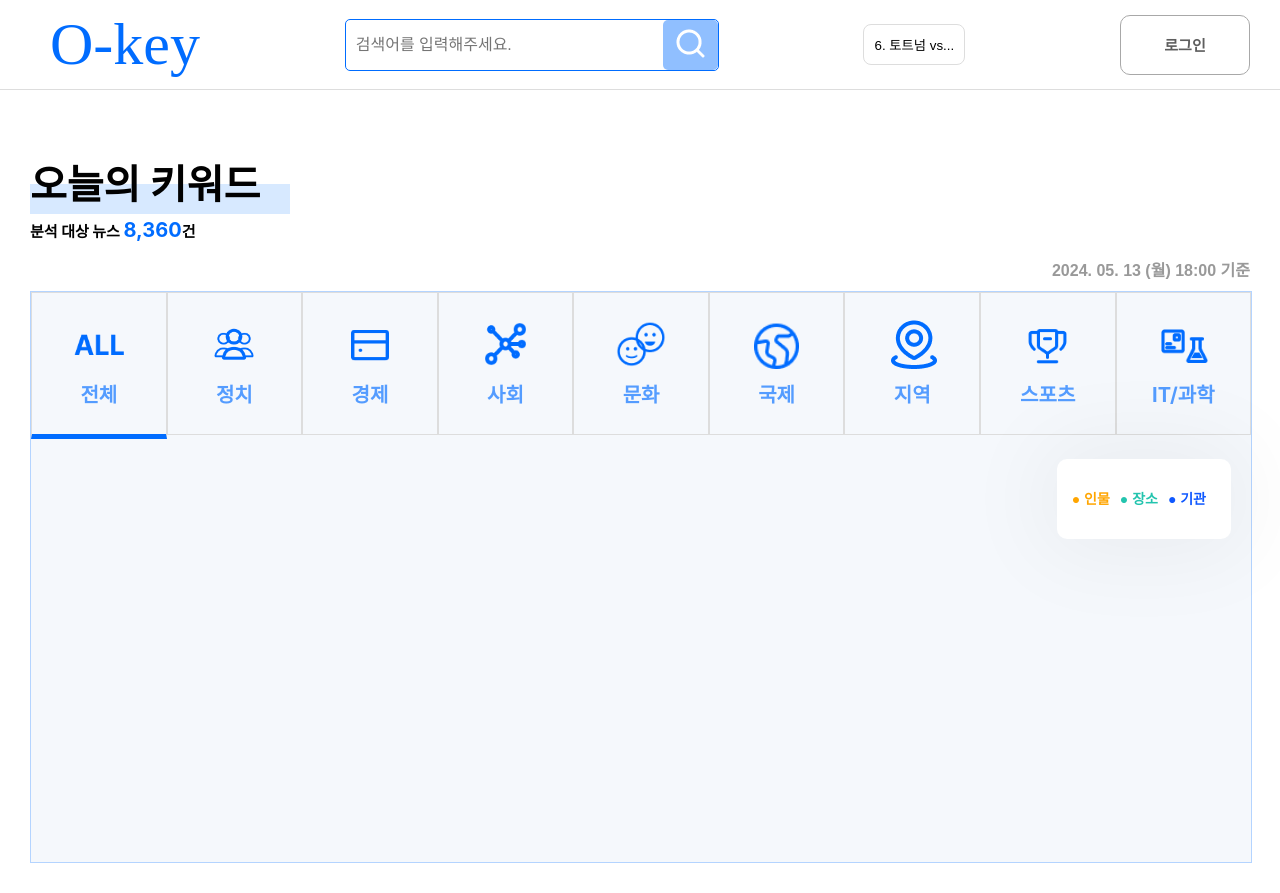
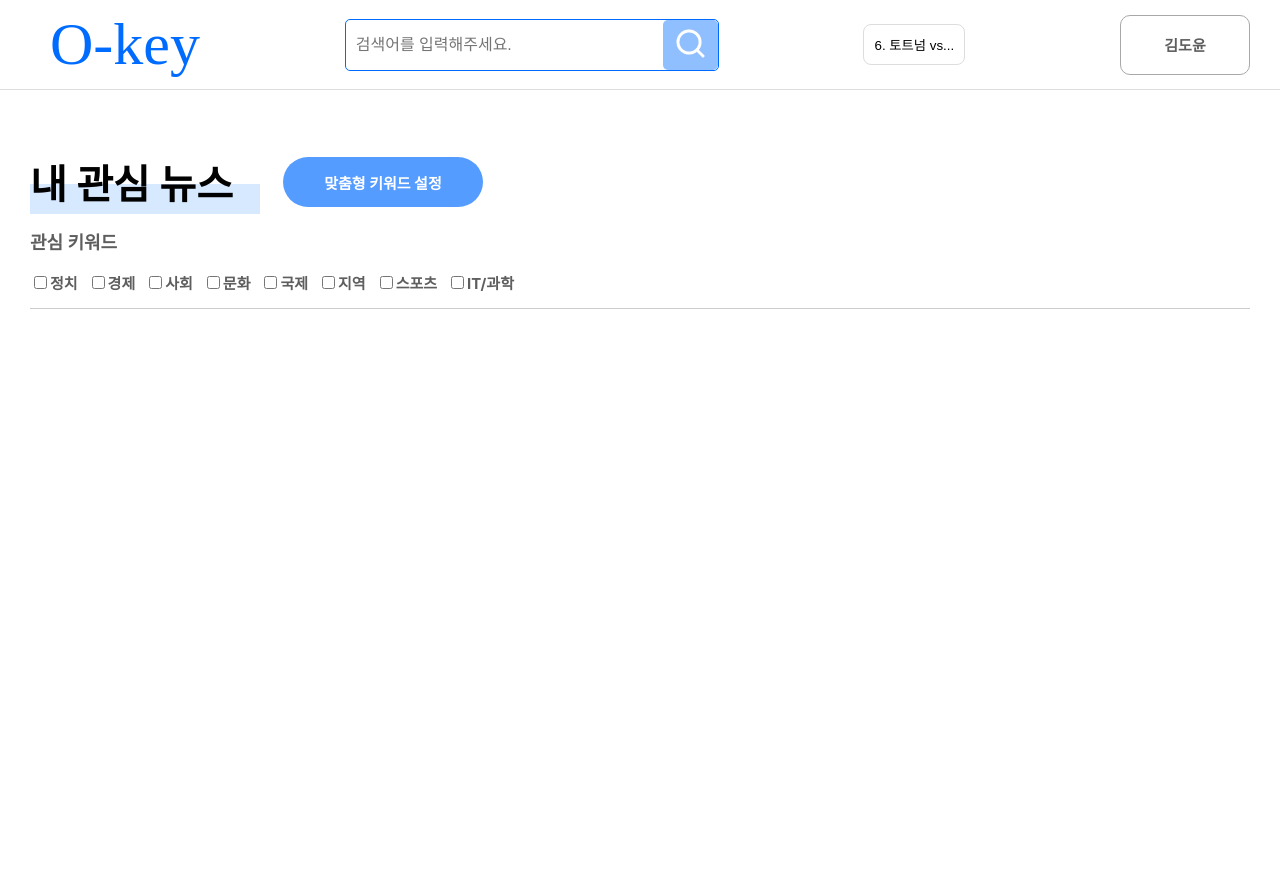
Before and after one commit to faoifh/O-key-Fork, a React (Create React App) app in the folder frontend/: page /Interest_news in a window 1280 px wide. After the commit the page ends 800 px from the top, so only its background shows below. Built offline with nearby package versions, Linux system fonts and the light colour scheme.

Commit message:
feat: Interest_news 페이지, router 추가

```diff
--- a/frontend/package.json
+++ b/frontend/package.json
@@ -8,6 +8,7 @@
     "@testing-library/user-event": "^13.5.0",
     "react": "^18.3.1",
     "react-dom": "^18.3.1",
+    "react-router-dom": "^6.23.1",
     "react-scripts": "5.0.1",
     "web-vitals": "^2.1.4"
   },
--- a/frontend/src/App.js
+++ b/frontend/src/App.js
@@ -1,10 +1,17 @@
 import Mainpage from "./Mainpage/Mainpage";
+import Interest_news from "./Interest_news/Interest_news";
+import { Routes, Route, BrowserRouter } from "react-router-dom";
 
 function App() {
   return (
-    <div>
-      <Mainpage />
-    </div>
+    <BrowserRouter>
+      <Routes>
+        {/* 메인 페이지 */}
+        <Route path="/Mainpage" element={<Mainpage />} />
+        {/* 관심 뉴스 페이지 */}
+        <Route path="/Interest_news" element={<Interest_news />} />
+      </Routes>
+  </BrowserRouter>
   );
 }
 
--- /dev/null
+++ b/frontend/src/Interest_news/Interest_news.js
@@ -0,0 +1,86 @@
+import React, { useState } from 'react';
+import styles from './Interest_news.module.css'; // CSS 모듈을 가져옵니다.
+
+
+export default function Interest_news() {
+    const [isOpen, setIsOpen] = useState(false);
+    const [selectedCategory, setSelectedCategory] = useState('전체');
+    const [keywords, setKeywords] = useState([
+        { id: 1, text: '정치', checked: false },
+        { id: 2, text: '경제', checked: false },
+        { id: 3, text: '사회', checked: false },
+        { id: 4, text: '문화', checked: false },
+        { id: 5, text: '국제', checked: false },
+        { id: 6, text: '지역', checked: false },
+        { id: 7, text: '스포츠', checked: false },
+        { id: 8, text: 'IT/과학', checked: false },
+    ]);
+
+    const toggleDropdown = () => {
+        setIsOpen(!isOpen);
+    };
+
+    const handleCategoryClick = (category) => {
+        setSelectedCategory(category);
+    };
+
+    const handleCheckboxChange = (id) => {
+        setKeywords((prevKeywords) =>
+            prevKeywords.map((keyword) =>
+                keyword.id === id ? { ...keyword, checked: !keyword.checked } : keyword
+            )
+        );
+    };
+
+    return (
+        <div className={`${styles.app}`}>
+            <div className={`${styles.navbar}`}>
+                <div className={`${styles.logo}`}>O-key</div>
+                <div className={`${styles.search_bar}`}>
+                    <input type="text" placeholder="검색어를 입력해주세요." />
+                    <button type="button">
+                        <img src="/img/icon-search.png" alt="Search" />
+                    </button>
+                </div>
+                <div className={`${styles.dropdownwrapper}`}>
+                    <button className={`${styles.dropdown}`} onClick={toggleDropdown}>6. 토트넘 vs...
+                    </button>
+                    {isOpen && (
+                        <div className={styles.dropdownContent}>
+                            <p>콘텐츠 1</p>
+                            <p>콘텐츠 2</p>
+                            <p>콘텐츠 3</p>
+                        </div>
+                    )}
+                </div>
+                <div className={`${styles.login}`}>
+                    <button className={`${styles.loginbtn}`}>김도윤</button>
+                </div>
+            </div>
+            <div className={`${styles.content}`}>
+                <div className={`${styles.contentwrapper}`}>
+                    <div className={`${styles.keyword_header}`}>
+                        <h2>내 관심 뉴스</h2>
+                        <div className={`${styles.keyword_setting}`}>
+                            <button className={`${styles.settingbtn}`}>맞춤형 키워드 설정</button>
+                        </div>
+                    </div>
+                    <div className={`${styles.keywordbox}`}></div>
+                    <p>관심 키워드</p>
+                    <div className={`${styles.checkboxContainer}`}>
+                        {keywords.map((keyword) => (
+                            <label key={keyword.id} className={styles.checkboxLabel}>
+                                <input
+                                    type="checkbox"
+                                    checked={keyword.checked}
+                                    onChange={() => handleCheckboxChange(keyword.id)}
+                                />
+                                {keyword.text}
+                            </label>
+                        ))}
+                    </div>
+                </div>
+            </div>
+        </div>
+    );
+}
--- /dev/null
+++ b/frontend/src/Interest_news/Interest_news.module.css
@@ -0,0 +1,178 @@
+body {
+    font-family: Arial, sans-serif;
+    margin: 0;
+    padding: 0;
+    background-color: white;
+  }
+
+  .app {
+    width: 100%;
+    min-width: 750px;
+  }
+
+  .navbar {
+    display: flex;
+    align-items: center;
+    justify-content: space-between;
+    padding: 10px 20px;
+    background-color: #fff;
+    border-bottom: 1px solid #ddd;
+  }
+
+  .logo {
+    margin-left : 30px;
+    color: #006CFF;
+    font-family: Lemon;
+    font-size: 60px;
+    font-style: normal;
+    font-weight: 400;
+    line-height: normal;
+  }
+
+  .search_bar {
+    display: flex;
+    align-items: center;
+    border: 1px solid #006CFF;
+    border-radius: 5px;
+    width: 30%;
+    height: 50px;
+  }
+
+  .search_bar input {
+    border: none;
+    outline: none;
+    width: 100%;
+    padding: 10px;
+    font-size: 16px;
+  }
+
+  .search_bar button {
+    border: 1px solid #006CFF;
+    background: #90BFFF;
+    border: none;
+    color: white;
+    cursor: pointer;
+    width: 65px;
+    height: 50px;
+    border-radius: 5px;
+  }
+
+  .dropdown, .login {
+    display: flex;
+    align-items: center;
+    padding: 0 10px;
+
+  }
+
+  .dropdown {
+    width: 100%;
+    display: flex;
+    align-items: center;
+    justify-content: space-between;
+    border: 1px solid #ddd;
+    border-radius: 8px;
+    padding: 10px;
+    cursor: pointer;
+    background-color: #fff;
+  }
+
+  .dropdownContent {
+    display: none;
+    background-color: #f9f9f9;
+    padding: 10px;
+    border: 1px solid #ddd;
+    border-radius: 8px;
+    margin-top: 5px;
+  }
+
+  .loginbtn {
+    width: 130px;
+    height: 60px;
+    border-radius: 10px;
+    border: 1px solid #A8A8A8;
+    background: #FFF;
+    color: #5E5E5E;
+    font-family: Inter;
+    font-size: 15px;
+    font-style: normal;
+    font-weight: 700;
+    line-height: normal;
+    cursor: pointer;
+  }
+
+  .content {
+    padding: 30px;
+  }
+
+  .contentwrapper {
+    padding : 0 0 15px;
+    border-bottom: 1px solid #CCC;
+  }
+
+  .keyword_header {
+    margin-bottom: -60px;
+    display: flex;
+    align-items: center;
+  }
+
+  .keyword_setting {
+    margin-left: 50px;
+  }
+
+  .settingbtn {
+    width: 200px;
+    height: 50px;
+    border-radius: 100px;
+    background: #549CFF;
+    border: none;
+    color: #FFF;
+
+    font-family: Inter;
+    font-size: 15px;
+    font-style: normal;
+    font-weight: 700;
+    line-height: normal;
+  }
+
+  .keywordbox {
+    background-color: #d7e9ff;
+    width: 230px;
+    height: 30px;
+    margin-bottom: 34px;
+
+  }
+
+  .keyword_header h2 {
+    color: #010101;
+    font-family: Inter;
+    font-size: 40px;
+    font-style: normal;
+    font-weight: 700;
+    line-height: normal;
+  }
+
+  .content p {
+    margin-top: -20px;
+    color: #5E5E5E;
+    font-family: Inter;
+    font-size: 18px;
+    font-style: normal;
+    font-weight: 700;
+    line-height: normal;
+  }
+
+  .checkboxContainer {
+    display: flex;
+    gap: 10px;
+  }
+
+  .checkboxLabel {
+    display: flex;
+    align-items: center;
+    color: #5E5E5E;
+    font-family: Inter;
+    font-size: 15px;
+    font-style: normal;
+    font-weight: 700;
+    line-height: normal;
+  }
```
Also changed, not shown: 1 other file (tests, documents, lock files or other folders).
